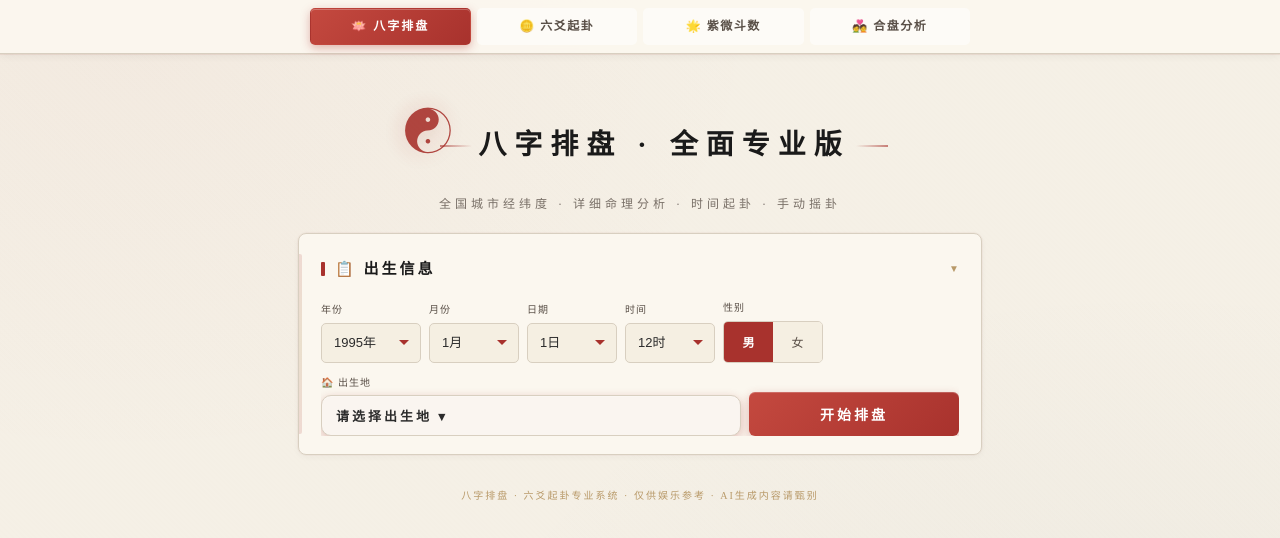
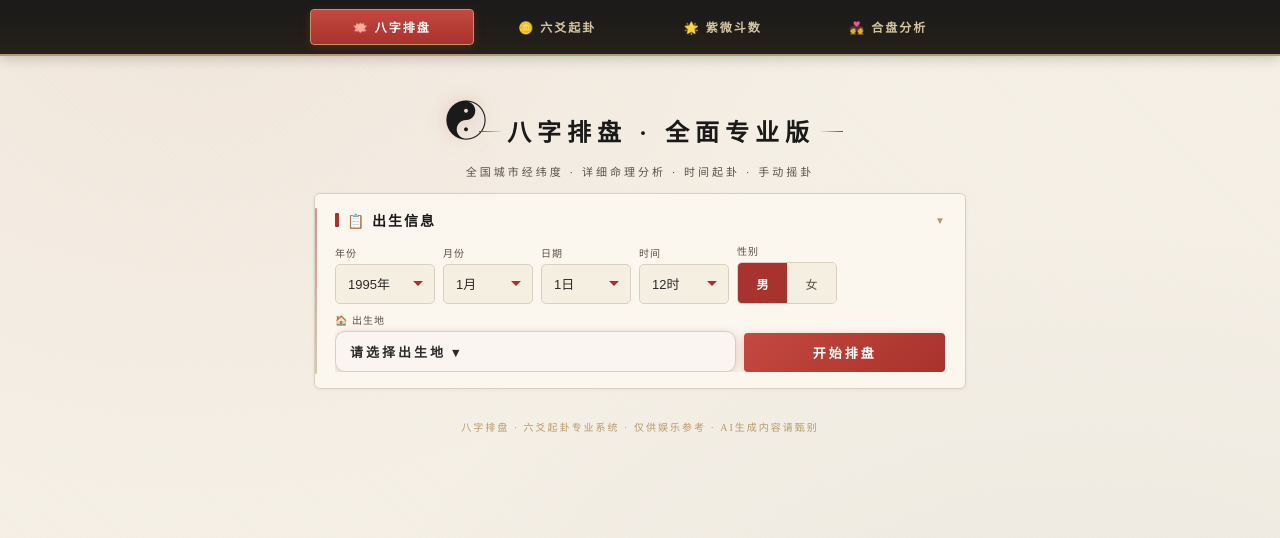
Before and after one commit to 1faye/fortune-app, a website: page docs/index.html in a window 1280 px wide. Drawn offline with Linux system fonts and the light colour scheme.

Commit message:
Revert "优化水墨国风 UI - 更清爽雅致的设计"
This reverts commit 5f805f2bbf973382729ea8c5ae4c0e9f1dfbc30e.

```diff
--- a/docs/css/style.css
+++ b/docs/css/style.css
@@ -29,109 +29,88 @@ body{
   color:var(--text);
   min-height:100vh;
   padding:0;
-  line-height:1.75;  /* 增加行高，更有呼吸感 */
-  /* 宣纸纹理 + 更柔和的墨晕 */
+  /* 宣纸纹理 + 角落淡墨晕染 */
   background-image:
-    radial-gradient(ellipse at 10% 5%,rgba(168,50,45,0.03) 0%,transparent 40%),
-    radial-gradient(ellipse at 90% 95%,rgba(58,90,106,0.04) 0%,transparent 45%),
-    repeating-linear-gradient(45deg,transparent 0,transparent 2px,rgba(184,153,104,0.008) 2px,rgba(184,153,104,0.008) 4px);
+    radial-gradient(ellipse at 15% 0%,rgba(168,50,45,0.05) 0%,transparent 45%),
+    radial-gradient(ellipse at 85% 95%,rgba(58,90,106,0.06) 0%,transparent 50%),
+    repeating-linear-gradient(45deg,transparent 0,transparent 2px,rgba(184,153,104,0.012) 2px,rgba(184,153,104,0.012) 4px);
 }
-.container{max-width:720px;margin:0 auto;padding:0 18px 50px}  /* 加宽容器，增加底部留白 */
+.container{max-width:680px;margin:0 auto;padding:0 14px 44px}
 
-/* ===== 顶栏（淡墨渲染 + 朱砂点缀） ===== */
+/* ===== 顶栏（深墨底 + 鎏金字） ===== */
 .nav{
   position:sticky;top:0;z-index:100;
-  background:rgba(251,247,239,0.95);  /* 半透明宣纸底 */
-  backdrop-filter:blur(8px);          /* 毛玻璃效果 */
-  border-bottom:1px solid var(--border);
-  box-shadow:0 2px 8px rgba(0,0,0,0.06), 0 0 0 1px rgba(168,50,45,0.08); /* 淡朱砂边框晕染 */
-  padding:8px 0;
+  background:linear-gradient(180deg,var(--ink) 0%,#25201a 100%);
+  border-bottom:2px solid var(--gold);
+  padding:9px 0;
   margin-bottom:14px;
+  box-shadow:0 3px 12px rgba(0,0,0,0.18);
 }
 .nav-inner{
-  max-width:680px;margin:0 auto;display:flex;gap:6px;flex-wrap:wrap;align-items:center;padding:0 10px;
+  max-width:680px;margin:0 auto;display:flex;gap:2px;flex-wrap:wrap;align-items:center;padding:0 10px;
   background:transparent;border:none;border-radius:0;box-shadow:none;
 }
 .nav a{
-  font-size:12px;color:var(--text-soft);text-decoration:none;
-  padding:7px 14px;border-radius:5px;letter-spacing:1.5px;transition:all .25s;
+  font-size:11px;color:var(--gold-soft);text-decoration:none;
+  padding:8px 12px;border-radius:4px;letter-spacing:2px;transition:all .2s;
   white-space:nowrap;cursor:pointer;flex:1;text-align:center;font-weight:500;
   border:1px solid transparent;
   font-family:"STKaiti","KaiTi","Songti SC",serif;
-  background:rgba(255,255,255,0.5);   /* 淡纸底 */
 }
-.nav a:hover{
-  color:var(--accent);
-  background:var(--hover);
-  border-color:var(--border);
-  transform:translateY(-1px);
-  box-shadow:0 3px 8px rgba(168,50,45,0.12);
-}
+.nav a:hover{color:var(--gold);background:rgba(184,153,104,0.12);border-color:rgba(184,153,104,0.25)}
 .nav a.active{
-  color:#fff;
-  background:linear-gradient(135deg,var(--accent2) 0%,var(--accent) 100%); /* 朱砂渐变 */
-  font-weight:600;
-  box-shadow:0 3px 10px rgba(168,50,45,0.35), inset 0 1px 0 rgba(255,255,255,0.25);
-  border-color:transparent;
-  letter-spacing:2px;
+  color:#fff;background:linear-gradient(180deg,var(--accent2),var(--accent));
+  font-weight:600;box-shadow:0 2px 8px rgba(168,50,45,0.4);
+  border-color:var(--gold);letter-spacing:2px;
 }
 .nav .tab-divider{display:none}
 .nav .mode-tab{font-weight:600;font-size:12px}
 
 /* ===== 标题区 ===== */
-.header{text-align:center;padding:28px 0 18px}
+.header{text-align:center;padding:22px 0 14px}
 .header .bagua{
-  font-size:48px;margin-bottom:6px;animation:float 4s ease-in-out infinite;display:inline-block;
-  color:var(--accent);
-  filter:drop-shadow(0 2px 12px rgba(168,50,45,0.2));
-  opacity:0.9;
+  font-size:42px;margin-bottom:4px;animation:float 3.5s ease-in-out infinite;display:inline-block;
+  color:var(--ink);
+  filter:drop-shadow(0 0 10px rgba(168,50,45,0.18));
 }
-@keyframes float{0%,100%{transform:translateY(0) scale(1)}50%{transform:translateY(-6px) scale(1.02)}}
+@keyframes float{0%,100%{transform:translateY(0)}50%{transform:translateY(-5px)}}
 @keyframes spin{0%{transform:rotate(0deg)}100%{transform:rotate(360deg)}}
 .header h1{
-  font-size:28px;color:var(--ink);letter-spacing:8px;font-weight:700;
+  font-size:24px;color:var(--ink);letter-spacing:6px;font-weight:700;
   font-family:"STKaiti","KaiTi","Songti SC",serif;
-  position:relative;display:inline-block;padding:0 26px;
-  margin:10px 0;
+  position:relative;display:inline-block;padding:0 20px;
 }
-/* 标题左右朱砂装饰（更精致） */
+/* 标题左右朱砂装饰 */
 .header h1::before,.header h1::after{
-  content:'';position:absolute;top:50%;width:32px;height:2px;
+  content:'';position:absolute;top:50%;width:24px;height:1px;
   background:linear-gradient(90deg,transparent,var(--accent));
-  opacity:0.6;
 }
-.header h1::before{left:-12px;background:linear-gradient(90deg,var(--accent),transparent)}
-.header h1::after{right:-12px}
+.header h1::before{left:-8px;background:linear-gradient(90deg,var(--accent),transparent)}
+.header h1::after{right:-8px}
 .header .subtitle{
-  font-size:12px;color:var(--text-soft);margin-top:8px;letter-spacing:4px;
+  font-size:11px;color:var(--text-soft);margin-top:6px;letter-spacing:3px;
   font-family:"STKaiti","KaiTi","Songti SC",serif;
-  opacity:0.8;
 }
 
-/* ===== 卡片（宣纸感 + 水墨留白） ===== */
+/* ===== 卡片（宣纸感 + 朱砂竖条标题） ===== */
 .card{
   background:var(--card);
   border:1px solid var(--border);
-  border-radius:8px;            /* 略圆润的国风感 */
-  padding:18px 22px;margin-bottom:14px;
-  transition:all .25s;
-  box-shadow:0 2px 6px rgba(43,43,43,0.04), 0 0 0 1px rgba(168,50,45,0.03);
+  border-radius:6px;            /* 国风用小圆角 */
+  padding:16px 20px;margin-bottom:12px;
+  transition:box-shadow .2s,transform .2s;
+  box-shadow:0 1px 4px rgba(43,43,43,0.05);
   position:relative;
 }
 .card::before{
-  /* 左侧淡墨竖线（更细更雅） */
-  content:'';position:absolute;left:0;top:20px;bottom:20px;width:3px;
-  background:linear-gradient(180deg,rgba(168,50,45,0.15) 0%,rgba(184,153,104,0.25) 50%,rgba(168,50,45,0.15) 100%);
-  border-radius:0 2px 2px 0;
+  /* 左侧朱砂细线 */
+  content:'';position:absolute;left:0;top:14px;bottom:14px;width:2px;
+  background:linear-gradient(180deg,var(--accent),var(--gold));border-radius:1px;opacity:.5;
 }
-.card:hover{
-  box-shadow:0 6px 18px rgba(43,43,43,0.08), 0 0 0 1px rgba(168,50,45,0.08);
-  transform:translateY(-2px);
-  border-color:rgba(168,50,45,0.15);
-}
-.card-header{display:flex;align-items:center;justify-content:space-between;cursor:pointer;user-select:none;padding:4px 0}
+.card:hover{box-shadow:0 4px 16px rgba(43,43,43,0.1);transform:translateY(-1px)}
+.card-header{display:flex;align-items:center;justify-content:space-between;cursor:pointer;user-select:none}
 .card-title{
-  font-size:15px;color:var(--ink);letter-spacing:3px;display:flex;align-items:center;gap:10px;
+  font-size:14px;color:var(--ink);letter-spacing:2px;display:flex;align-items:center;gap:8px;
   font-family:"STKaiti","KaiTi","Songti SC",serif;font-weight:700;
 }
 .card-title::before{
@@ -166,21 +145,13 @@ body{
 }
 .btn{
   background:linear-gradient(135deg,var(--accent2),var(--accent));
-  color:#fff;border:none;padding:12px 28px;border-radius:6px;
-  font-size:14px;font-weight:600;letter-spacing:3px;cursor:pointer;transition:all .25s;
+  color:#fff;border:none;padding:10px 24px;border-radius:4px;
+  font-size:13px;font-weight:600;letter-spacing:3px;cursor:pointer;transition:all .3s;
   font-family:"STKaiti","KaiTi","Songti SC",serif;white-space:nowrap;
-  box-shadow:0 3px 10px rgba(168,50,45,0.3), inset 0 1px 0 rgba(255,255,255,0.2);
-  position:relative;overflow:hidden;
+  box-shadow:0 2px 8px rgba(168,50,45,0.25);
 }
-.btn::before{
-  /* 朱砂光晕动画 */
-  content:'';position:absolute;top:0;left:-100%;width:100%;height:100%;
-  background:linear-gradient(90deg,transparent,rgba(255,255,255,0.3),transparent);
-  transition:left .6s;
-}
-.btn:hover::before{left:100%}
-.btn:hover{transform:translateY(-2px);box-shadow:0 6px 20px rgba(168,50,45,0.4), inset 0 1px 0 rgba(255,255,255,0.25)}
-.btn:active{transform:scale(0.96)}
+.btn:hover{transform:translateY(-1px);box-shadow:0 4px 16px rgba(168,50,45,0.35)}
+.btn:active{transform:scale(0.97)}
 .gender-toggle{display:flex;border-radius:5px;overflow:hidden;border:1.5px solid var(--border)}
 .gender-toggle button{flex:1;padding:10px 14px;border:none;background:#f5efe2;color:var(--text-soft);cursor:pointer;font-size:12px;font-family:inherit;transition:all .2s;min-height:40px}
 .gender-toggle button.active{background:var(--accent);color:#fff;font-weight:600}
@@ -297,38 +268,24 @@ body{
 
 /* ===== 二级 Tab（八字模式内分组） ===== */
 .sub-tabs{
-  display:flex;flex-wrap:wrap;gap:4px;margin:8px 0 16px;
-  background:rgba(255,255,255,0.5);  /* 淡纸底 */
-  border-radius:8px;
-  border:1px solid var(--border);
-  padding:6px;
-  box-shadow:0 2px 6px rgba(43,43,43,0.06);
+  display:flex;flex-wrap:wrap;gap:0;margin:6px 0 14px;
+  background:linear-gradient(180deg,var(--ink),#25201a);
+  border-radius:6px;border:1px solid var(--gold);overflow:hidden;
+  box-shadow:0 2px 8px rgba(0,0,0,0.15);
 }
 .sub-tabs .sub-tab{
-  flex:1;min-width:70px;text-align:center;padding:9px 10px;cursor:pointer;
-  font-size:12px;color:var(--text-soft);transition:all .25s;
-  border-radius:5px;letter-spacing:2px;
+  flex:1;min-width:62px;text-align:center;padding:9px 6px;cursor:pointer;
+  font-size:11px;color:var(--gold-soft);transition:all .2s;
+  border-right:1px solid rgba(184,153,104,0.2);letter-spacing:2px;
   font-family:"STKaiti","KaiTi","Songti SC",serif;font-weight:500;
   user-select:none;
-  background:transparent;
-  border:1px solid transparent;
 }
-.sub-tabs .sub-tab:hover{
-  color:var(--accent);
-  background:var(--hover);
-  border-color:var(--border);
-  transform:translateY(-1px);
-}
-.sub-tabs .sub-tab.active{
-  color:#fff;
-  background:linear-gradient(135deg,var(--accent2),var(--accent));
-  font-weight:600;
-  box-shadow:0 3px 10px rgba(168,50,45,0.3), inset 0 1px 0 rgba(255,255,255,0.2);
-  border-color:transparent;
-}
+.sub-tabs .sub-tab:last-child{border-right:none}
+.sub-tabs .sub-tab:hover{color:var(--gold);background:rgba(184,153,104,0.1)}
+.sub-tabs .sub-tab.active{color:#fff;background:linear-gradient(180deg,var(--accent2),var(--accent));font-weight:600}
 .tab-panel{display:none}
-.tab-panel.active{display:block;animation:fadeIn .35s ease-out}
-@keyframes fadeIn{from{opacity:0;transform:translateY(6px)}to{opacity:1;transform:translateY(0)}}
+.tab-panel.active{display:block;animation:fadeIn .3s}
+@keyframes fadeIn{from{opacity:0;transform:translateY(4px)}to{opacity:1;transform:translateY(0)}}
 
 /* ===== 响应式 ===== */
 @media(max-width:480px){
```
Also changed, not shown: docs/README.md (added).
